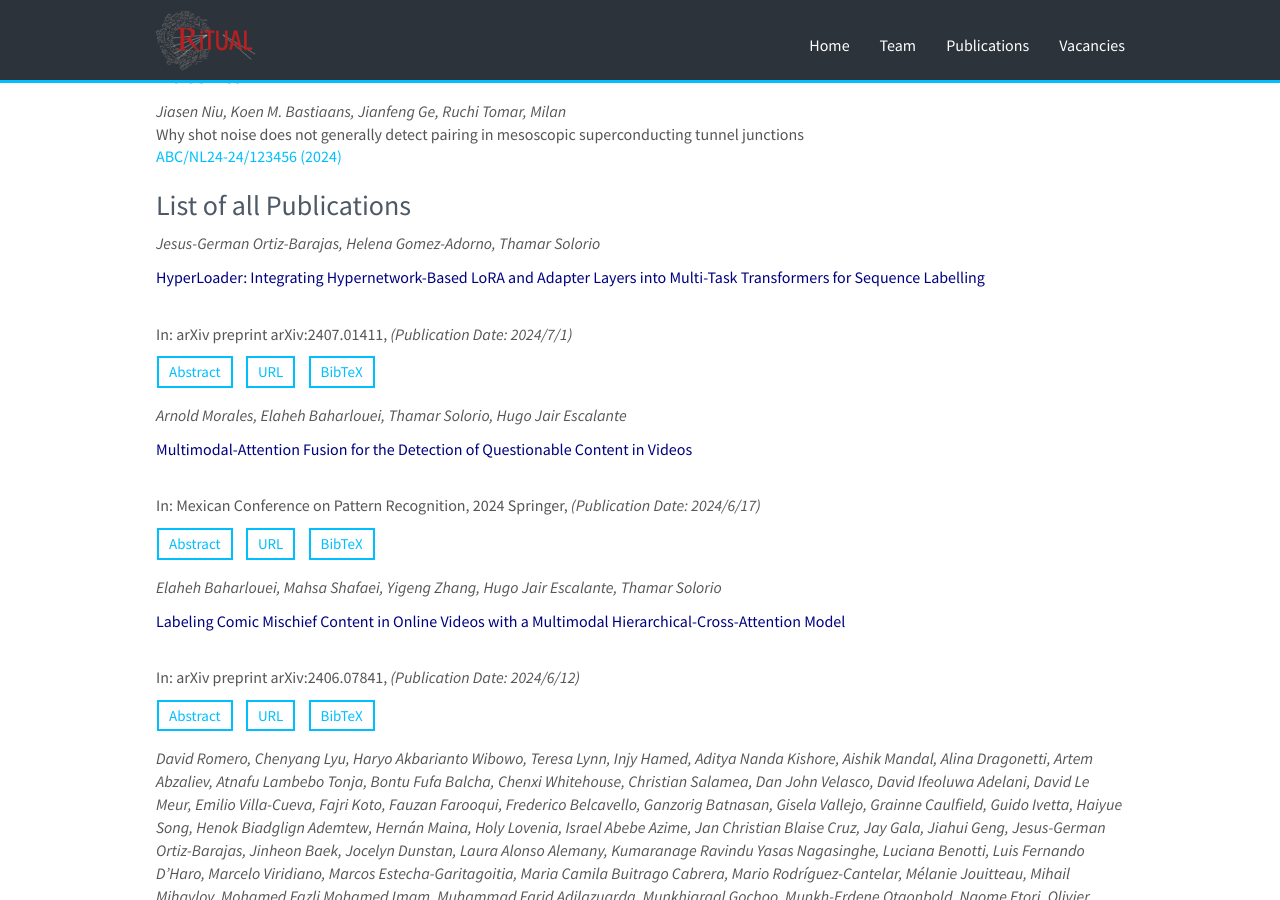
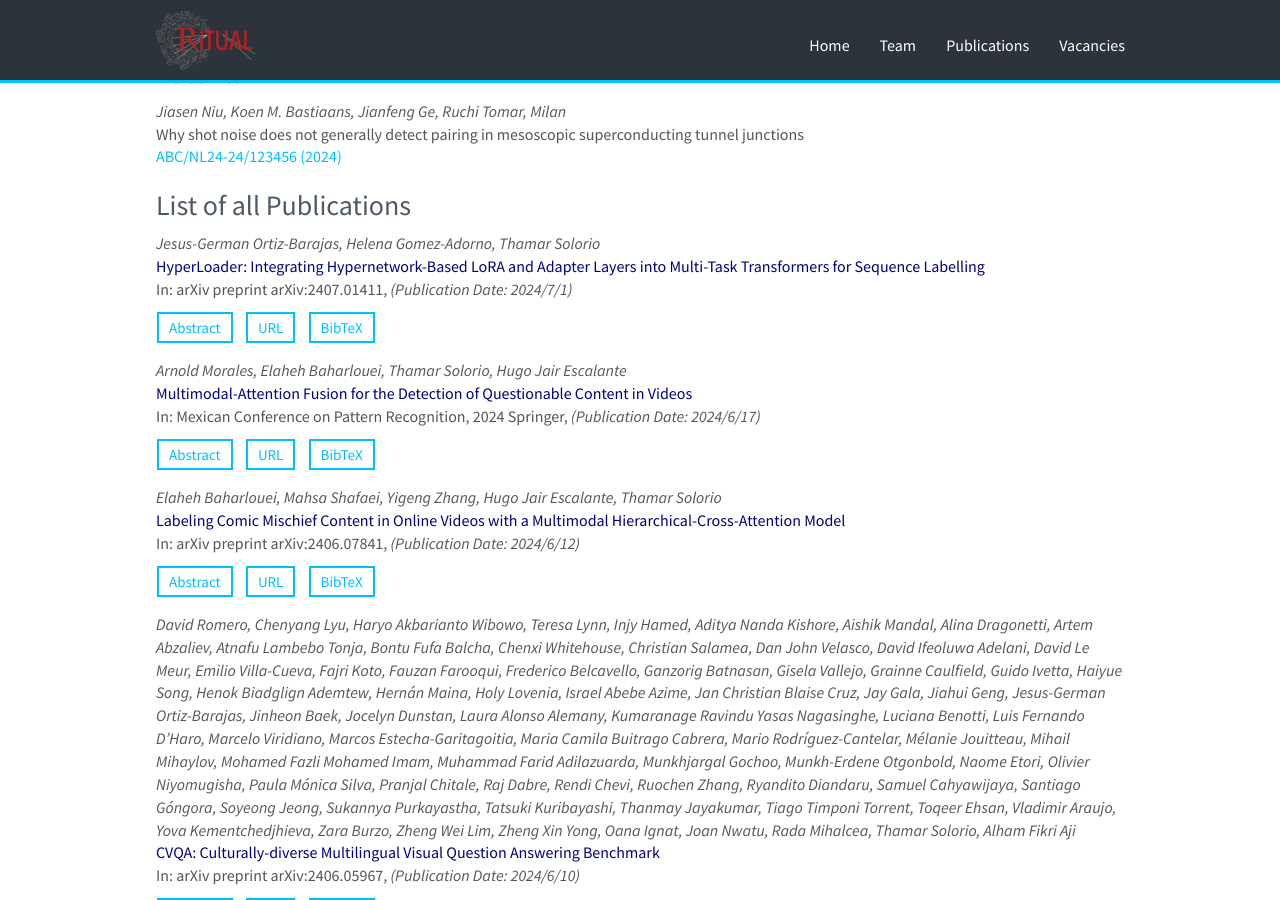
Before and after one commit to RamzaBasharat/MBZUAI, a Jekyll site: the page built from _pages/publications.md, in a window 1280 px wide and 900 px high, scrolled down 455 px. Built offline with Jekyll 4.4.1, drawn with Linux system fonts in a browser that asks for light colours; nearby versions of some CDN libraries.

Commit message:
adjusting publications

```diff
--- a/_pages/publications.md
+++ b/_pages/publications.md
@@ -45,14 +45,7 @@ Jump to [Under Review Articles](#under-review-articles), [Patents](#patents), [L
 {% for publi in site.data.publist %}
 
   <em>{{ publi.authors }} </em><br />
-{% if publi.pdf %}
-  <a class="navy" href="{{ publi.pdf }}" target="_blank" style="padding:0px;margin:0px">
-    {{ publi.title }}
-  </a>
-{% else %}
-  <span class="navy" style="padding:0px;margin:0px">{{ publi.title }}</span>
-{% endif %}
-  <br />
+  <span class="navy">{{ publi.title }}</span><br />
   In: {{publi.publisher}}, <i>(Publication Date: {{ publi.date }})</i>
 <div class="row" style="margin-bottom:5px;padding-bottom:0px">
   <div class="col-sm-12 clearfix">
@@ -65,12 +58,6 @@ Jump to [Under Review Articles](#under-review-articles), [Patents](#patents), [L
   <a class="small-sky-btn" data-toggle="collapse" href="#bibtex-{{ forloop.index }}" role="button" aria-expanded="false" aria-controls="bibtex-{{ forloop.index }}">
     BibTeX
   </a>
-
-[//]: # ({% if publi.pdf %})
-
-[//]: # (  <a class="small-sky-btn" href="{{ publi.pdf }}" target="_blank">PDF</a>)
-
-[//]: # ({% endif %})
 </div>
 </div>
 
```
